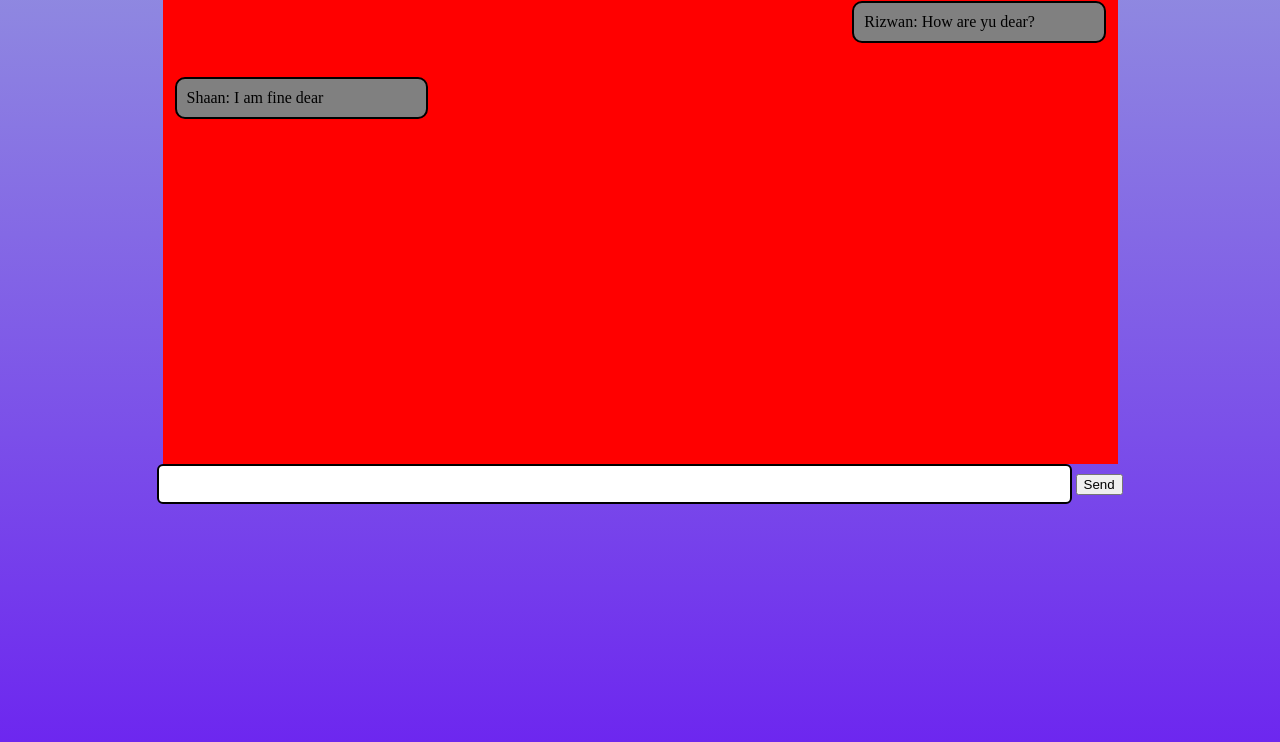
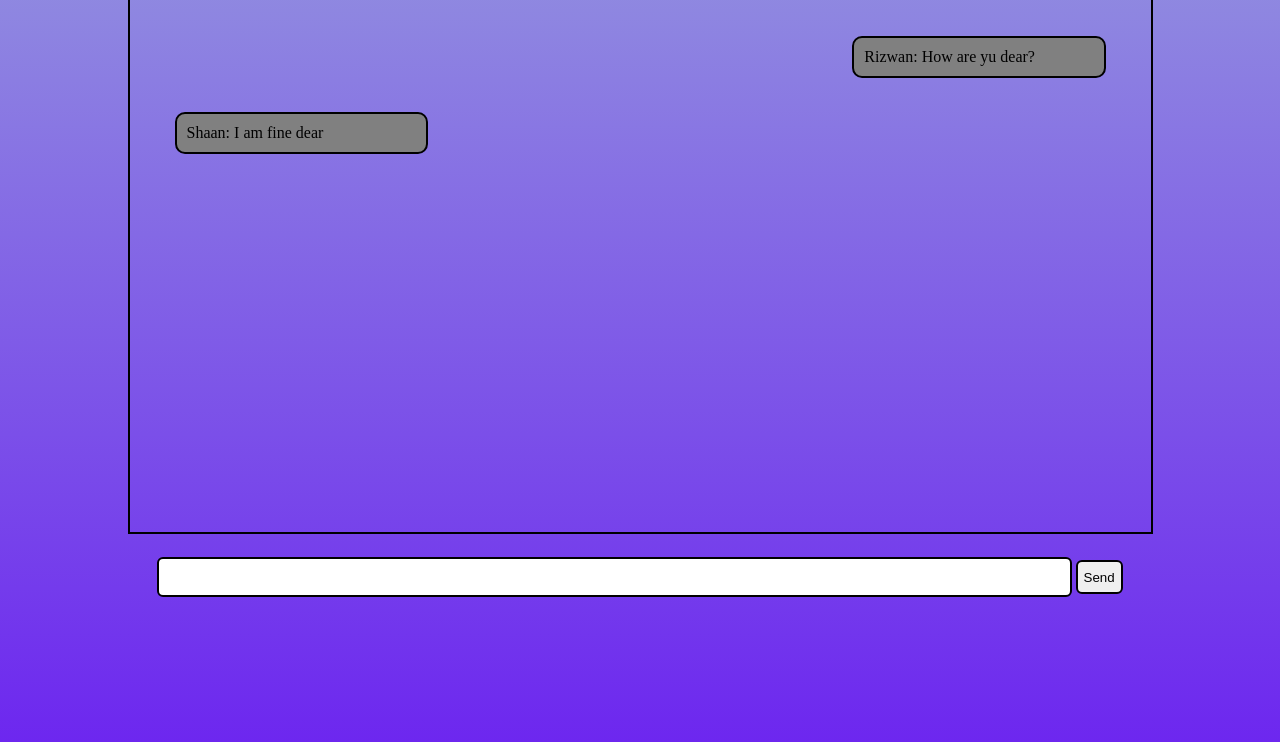
Before and after one commit to rizwanullah313/chat-app, a plain HTML site: page index.html in a window 1280 px wide. Shown: the part 74-816 px from the top of the page. Drawn offline with Linux system fonts and the light colour scheme.

Commit message:
fix some styling and start nodeserver

```diff
--- a/css/style.css
+++ b/css/style.css
@@ -10,9 +10,12 @@ body{
 }
 .container{
     max-width: 955px;
-    background-color: red;
+    border: 2px solid black;
     margin: auto;
     height: 60vh;
+    padding: 33px;
+    overflow-y: auto;
+    margin-bottom: 23px;
 }
 .message{
     background-color: gray;
@@ -45,3 +48,9 @@ body{
     border-radius: 6px;
     height: 34px;
 }
+.btn{
+    cursor: pointer;
+    border: 2px solid black;
+    border-radius: 6px;
+    height: 34px;
+}
```
